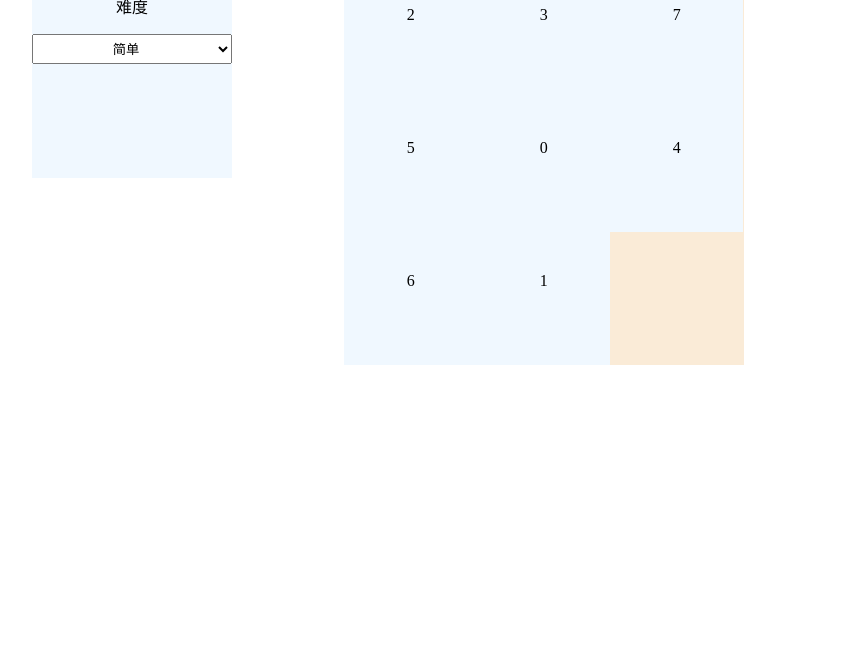
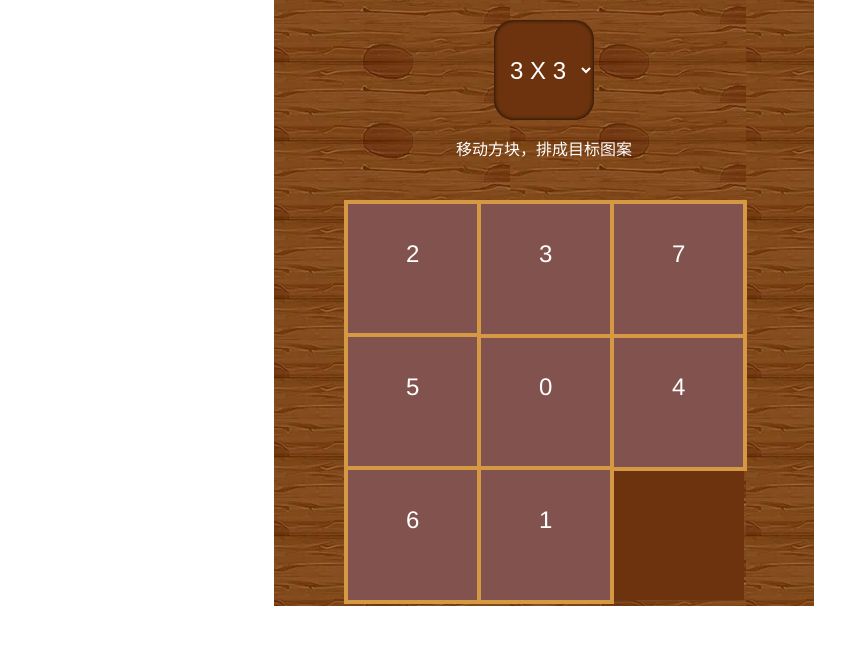
Before and after one commit to Jiahub77/Jiahub77.github.io, a website: page javascript/拼图/华容道.html in a window 1280 px wide. Shown: the part 142-800 px from the top of the page, without its empty margins (96-941 px from the left). Drawn offline with Linux system fonts and the light colour scheme.

Commit message:
修改华容道界面

```diff
--- a/javascript/拼图/华容道.html
+++ b/javascript/拼图/华容道.html
@@ -11,10 +11,21 @@
         text-align: center;
     }
 
+    .gameView {
+        width: 500px;
+        height: 700px;
+        margin: auto;
+        padding: 20px;
+        background: url('./华容道.png');
+        color: #fff;
+        font-size: 24px;
+        font-family: 'Franklin Gothic Medium', 'Arial Narrow', Arial, sans-serif;
+    }
+
     .game {
         width: 400px;
         height: 400px;
-        background-color: antiquewhite;
+        background-color: #6d330e;
         margin: 40px auto;
         display: flex;
         flex-wrap: wrap;
@@ -27,18 +38,20 @@
         height: 100px;
         text-align: center;
         line-height: 100px;
-        background-color: aliceblue;
+        background-color: #82534e;
         position: absolute;
         transition: all 1s;
+        border: 4px solid #d59843;
     }
 
     .menu {
-        width: 200px;
-        height: 200px;
-        background-color: aliceblue;
-        position: absolute;
-        top: 15%;
-        left: 10%;
+        width: 100px;
+        height: 100px;
+        background-color: #6d330e;
+        margin: auto;
+        border-radius: 20px;
+        box-shadow: inset 0px 0px 4px 0px #050505;
+        ;
     }
 
     .menu p {
@@ -47,23 +60,35 @@
     }
 
     .menu select {
-        width: 200px;
-        height: 30px;
+        width: 100px;
+        height: 100px;
         margin: auto;
+        background-color: transparent;
         text-align: center;
+        border: none;
+        color: #fff;
+        font-size: 24px;
+    }
+
+    option {
+        background-color: #6d330e;
+        color: #000;
     }
 </style>
 
 <body>
-    <h1>华容道</h1>
-    <div class="game"></div>
-    <div class="menu">
-        <p>难度</p>
-        <select name="" id="">
-            <option value="3" selected>简单</option>
-            <option value="4">中等</option>
-            <option value="5">困难</option>
-        </select>
+
+    <div class="gameView">
+        <h1 style="color: #fff;">华容道</h1>
+        <div class="menu">
+            <select name="" id="">
+                <option value="3" selected>3 X 3</option>
+                <option value="4">4 X 4</option>
+                <option value="5">5 X 5</option>
+            </select>
+        </div>
+        <p style="font-size: 16px;text-align: center;">移动方块，排成目标图案</p>
+        <div class="game"></div>
     </div>
     <script>
         var game = document.querySelector(".game")
@@ -93,8 +118,8 @@
             for (var i = 0; i < (level * level) - 1; i++) {
                 var item = document.createElement("div")
                 item.classList.add("item")
-                item.style.width = game.offsetWidth / level + "px"
-                item.style.height = game.offsetHeight / level + "px"
+                item.style.width = game.offsetWidth / level - 4 + "px"
+                item.style.height = game.offsetHeight / level - 4 + "px"
 
                 item.innerText = i
                 game.appendChild(item)
```
Also changed, not shown: img/js4.png, javascript/拼图/华容道.png (added), javascript/拼图/华容道背景.webp (added), javascript/拼图/图片.png.
